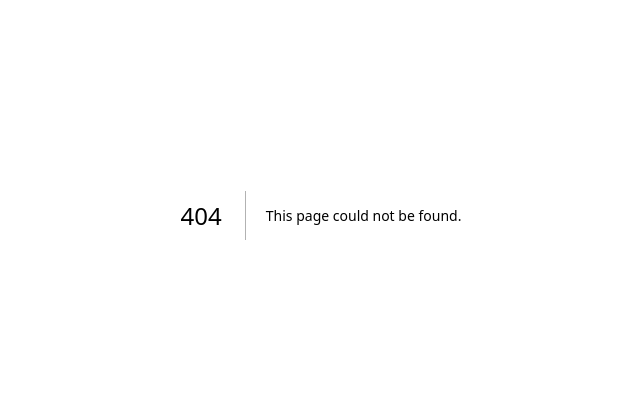
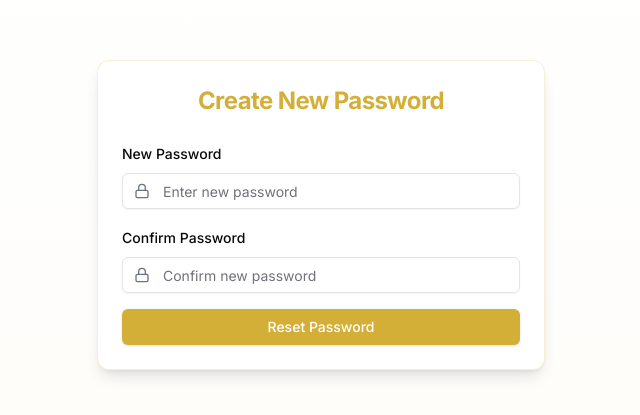
Before and after one commit to aal51282/wardrobe-wizard, a Next.js app: page /reset-password-confirmation in a window 1280 px wide. Before the commit this address had no page. Shown: the part 185-600 px from the top of the page, without its empty margins (319-959 px from the left). Built offline with nearby package versions, Linux system fonts and the light colour scheme.

Commit message:
Made reset password a 2 step process.

```diff
--- /dev/null
+++ b/app/reset-password-confirmation/page.tsx
@@ -0,0 +1,14 @@
+import { Suspense } from "react";
+import { ConfirmResetForm } from "@/components/custom/auth/confirm-reset-form";
+import { LoadingSpinner } from "@/components/ui/loading-spinner";
+
+export default function ResetPasswordConfirmationPage() {
+  return (
+    <div className="min-h-screen bg-gradient-to-b from-white to-[#F9F6E8]/30
+                    flex items-center justify-center px-4 py-12">
+      <Suspense fallback={<LoadingSpinner />}>
+        <ConfirmResetForm />
+      </Suspense>
+    </div>
+  );
+}
--- a/app/reset-password/page.tsx
+++ b/app/reset-password/page.tsx
@@ -1,5 +1,5 @@
 import { Suspense } from "react";
-import { ResetPasswordForm } from "@/components/custom/auth/reset-password-form";
+import { RequestResetForm } from "@/components/custom/auth/request-reset-form";
 import { LoadingSpinner } from "@/components/ui/loading-spinner";
 
 export default function ResetPasswordPage() {
@@ -9,7 +9,7 @@ export default function ResetPasswordPage() {
                     flex items-center justify-center px-4 py-12"
     >
       <Suspense fallback={<LoadingSpinner />}>
-        <ResetPasswordForm />
+        <RequestResetForm />
       </Suspense>
     </div>
   );
--- /dev/null
+++ b/components/custom/auth/confirm-reset-form.tsx
@@ -0,0 +1,149 @@
+"use client";
+
+import { useState } from "react";
+import { useRouter } from "next/navigation";
+import { z } from "zod";
+import { Card, CardContent, CardHeader, CardTitle } from "@/components/ui/card";
+import { Input } from "@/components/ui/input";
+import { Button } from "@/components/ui/button";
+import { Label } from "@/components/ui/label";
+import { useToast } from "@/hooks/use-toast";
+import {
+  AlertDialog,
+  AlertDialogAction,
+  AlertDialogContent,
+  AlertDialogDescription,
+  AlertDialogFooter,
+  AlertDialogHeader,
+  AlertDialogTitle,
+} from "@/components/ui/alert-dialog";
+import { Lock } from "lucide-react";
+
+const passwordSchema = z
+  .object({
+    password: z
+      .string()
+      .min(8, "Password must be at least 8 characters")
+      .regex(/[A-Z]/, "Password must contain at least one uppercase letter")
+      .regex(/[a-z]/, "Password must contain at least one lowercase letter")
+      .regex(/[0-9]/, "Password must contain at least one number"),
+    confirmPassword: z.string(),
+  })
+  .refine((data) => data.password === data.confirmPassword, {
+    message: "Passwords don't match",
+    path: ["confirmPassword"],
+  });
+
+export function ConfirmResetForm() {
+  const router = useRouter();
+  const [password, setPassword] = useState("");
+  const [confirmPassword, setConfirmPassword] = useState("");
+  const [isSubmitting, setIsSubmitting] = useState(false);
+  const [showSuccess, setShowSuccess] = useState(false);
+  const [error, setError] = useState("");
+  const { toast } = useToast();
+
+  const handleSubmit = async (e: React.FormEvent) => {
+    e.preventDefault();
+    setError("");
+
+    try {
+      passwordSchema.parse({ password, confirmPassword });
+      setIsSubmitting(true);
+
+      // Here you would make an API call to update the password
+      await new Promise((resolve) => setTimeout(resolve, 1500)); // Simulated API call
+
+      setShowSuccess(true);
+    } catch (error) {
+      if (error instanceof z.ZodError) {
+        setError(error.errors[0].message);
+      } else {
+        toast({
+          title: "Error",
+          description: "Failed to reset password. Please try again.",
+          variant: "destructive",
+        });
+      }
+    } finally {
+      setIsSubmitting(false);
+    }
+  };
+
+  return (
+    <>
+      <Card className="w-full max-w-md border-[#D4AF37]/20 shadow-lg">
+        <CardHeader>
+          <CardTitle className="text-2xl font-bold text-center text-[#D4AF37]">
+            Create New Password
+          </CardTitle>
+        </CardHeader>
+        <CardContent>
+          <form onSubmit={handleSubmit} className="space-y-4">
+            <div className="space-y-2">
+              <Label htmlFor="password">New Password</Label>
+              <div className="relative">
+                <Input
+                  id="password"
+                  type="password"
+                  value={password}
+                  onChange={(e) => setPassword(e.target.value)}
+                  className="pl-10"
+                  placeholder="Enter new password"
+                  disabled={isSubmitting}
+                />
+                <Lock className="absolute left-3 top-1/2 -translate-y-1/2 h-4 w-4 text-gray-500" />
+              </div>
+            </div>
+
+            <div className="space-y-2">
+              <Label htmlFor="confirmPassword">Confirm Password</Label>
+              <div className="relative">
+                <Input
+                  id="confirmPassword"
+                  type="password"
+                  value={confirmPassword}
+                  onChange={(e) => setConfirmPassword(e.target.value)}
+                  className="pl-10"
+                  placeholder="Confirm new password"
+                  disabled={isSubmitting}
+                />
+                <Lock className="absolute left-3 top-1/2 -translate-y-1/2 h-4 w-4 text-gray-500" />
+              </div>
+            </div>
+
+            {error && <p className="text-sm text-red-500">{error}</p>}
+
+            <Button
+              type="submit"
+              className="w-full bg-[#D4AF37] hover:bg-[#B4941F] text-white"
+              disabled={isSubmitting}
+            >
+              {isSubmitting ? "Resetting..." : "Reset Password"}
+            </Button>
+          </form>
+        </CardContent>
+      </Card>
+
+      <AlertDialog open={showSuccess} onOpenChange={setShowSuccess}>
+        <AlertDialogContent>
+          <AlertDialogHeader>
+            <AlertDialogTitle>Password Reset Successful</AlertDialogTitle>
+            <AlertDialogDescription>
+              Your password has been successfully reset. You can now log in with
+              your new password.
+            </AlertDialogDescription>
+          </AlertDialogHeader>
+          <AlertDialogFooter>
+            <AlertDialogAction
+              onClick={() => router.push("/login")}
+              className="bg-[#D4AF37] hover:bg-[#B4941F] text-white"
+            >
+              Continue to Login
+            </AlertDialogAction>
+          </AlertDialogFooter>
+        </AlertDialogContent>
+      </AlertDialog>
+    </>
+  );
+}
--- /dev/null
+++ b/components/custom/auth/request-reset-form.tsx
@@ -0,0 +1,111 @@
+"use client";
+
+import { useState } from "react";
+import { z } from "zod";
+import { Card, CardContent, CardHeader, CardTitle } from "@/components/ui/card";
+import { Input } from "@/components/ui/input";
+import { Button } from "@/components/ui/button";
+import { Label } from "@/components/ui/label";
+import { useToast } from "@/hooks/use-toast";
+import { Mail } from "lucide-react";
+
+const emailSchema = z.object({
+  email: z.string().email("Please enter a valid email address"),
+});
+
+export function RequestResetForm() {
+  const [email, setEmail] = useState("");
+  const [isSubmitting, setIsSubmitting] = useState(false);
+  const [isEmailSent, setIsEmailSent] = useState(false);
+  const { toast } = useToast();
+
+  const handleSubmit = async (e: React.FormEvent) => {
+    e.preventDefault();
+
+    try {
+      emailSchema.parse({ email });
+      setIsSubmitting(true);
+
+      // Here you would make an API call to send the reset email
+      await new Promise(resolve => setTimeout(resolve, 1500)); // Simulated API call
+
+      setIsEmailSent(true);
+      toast({
+        title: "Success",
+        description: "Reset password link has been sent to your email",
+      });
+    } catch (error) {
+      if (error instanceof z.ZodError) {
+        toast({
+          title: "Error",
+          description: error.errors[0].message,
+          variant: "destructive",
+        });
+      } else {
+        toast({
+          title: "Error",
+          description: "Failed to send reset link. Please try again.",
+          variant: "destructive",
+        });
+      }
+    } finally {
+      setIsSubmitting(false);
+    }
+  };
+
+  return (
+    <Card className="w-full max-w-md border-[#D4AF37]/20 shadow-lg">
+      <CardHeader>
+        <CardTitle className="text-2xl font-bold text-center text-[#D4AF37]">
+          Reset Password
+        </CardTitle>
+      </CardHeader>
+      <CardContent>
+        {!isEmailSent ? (
+          <form onSubmit={handleSubmit} className="space-y-4">
+            <div className="space-y-2">
+              <Label htmlFor="email">Email Address</Label>
+              <div className="relative">
+                <Input
+                  id="email"
+                  type="email"
+                  value={email}
+                  onChange={(e) => setEmail(e.target.value)}
+                  className="pl-10"
+                  placeholder="Enter your email"
+                  disabled={isSubmitting}
+                />
+                <Mail className="absolute left-3 top-1/2 -translate-y-1/2 h-4 w-4 text-gray-500" />
+              </div>
+            </div>
+            <Button
+              type="submit"
+              className="w-full bg-[#D4AF37] hover:bg-[#B4941F] text-white"
+              disabled={isSubmitting}
+            >
+              {isSubmitting ? "Sending..." : "Send Reset Link"}
+            </Button>
+          </form>
+        ) : (
+          <div className="text-center space-y-4">
+            <div className="bg-green-50 p-4 rounded-lg">
+              <p className="text-green-800">
+                Please check your email for the password reset link.
+              </p>
+              <p className="text-sm text-green-600 mt-2">
+                If you don't see it, please check your spam folder.
+              </p>
+            </div>
+            <Button
+              variant="outline"
+              onClick={() => setIsEmailSent(false)}
+              className="text-[#D4AF37] border-[#D4AF37] hover:bg-[#D4AF37]/10"
+            >
+              Send Another Link
+            </Button>
+          </div>
+        )}
+      </CardContent>
+    </Card>
+  );
+}
```
